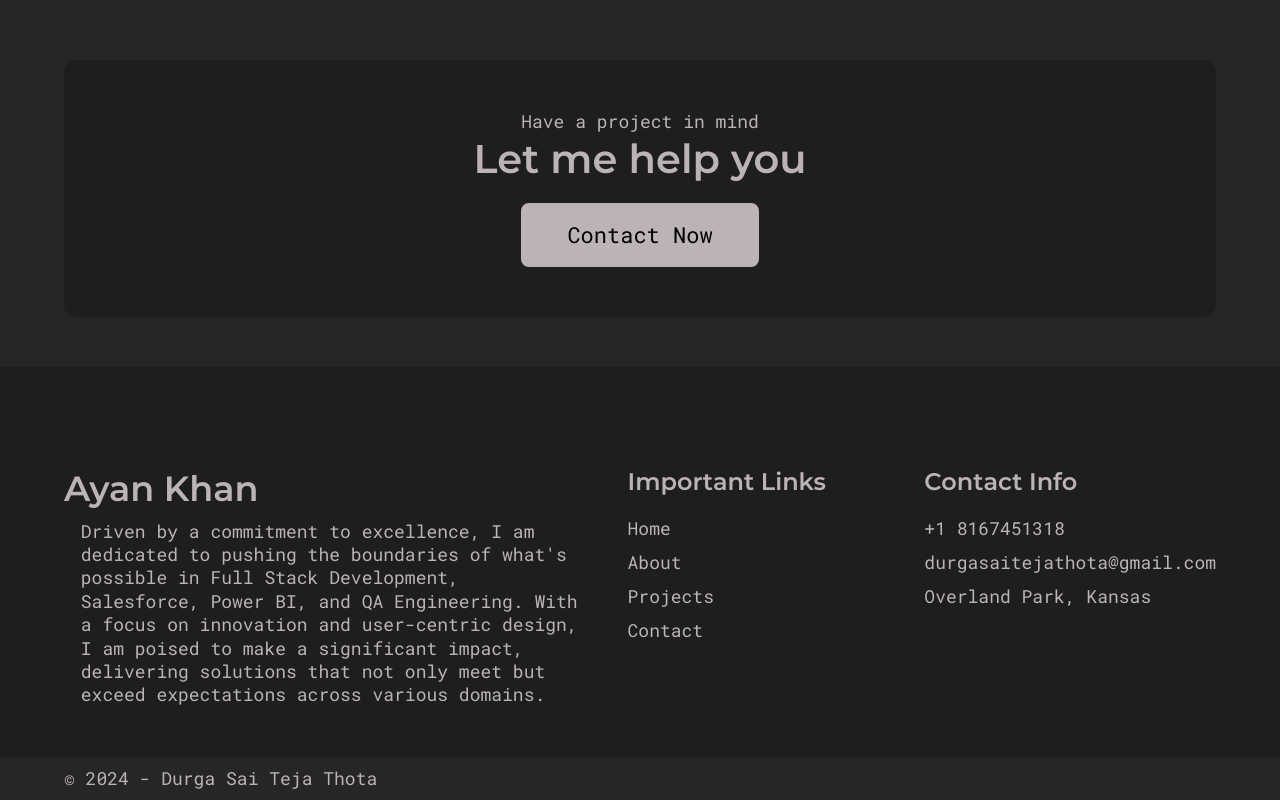
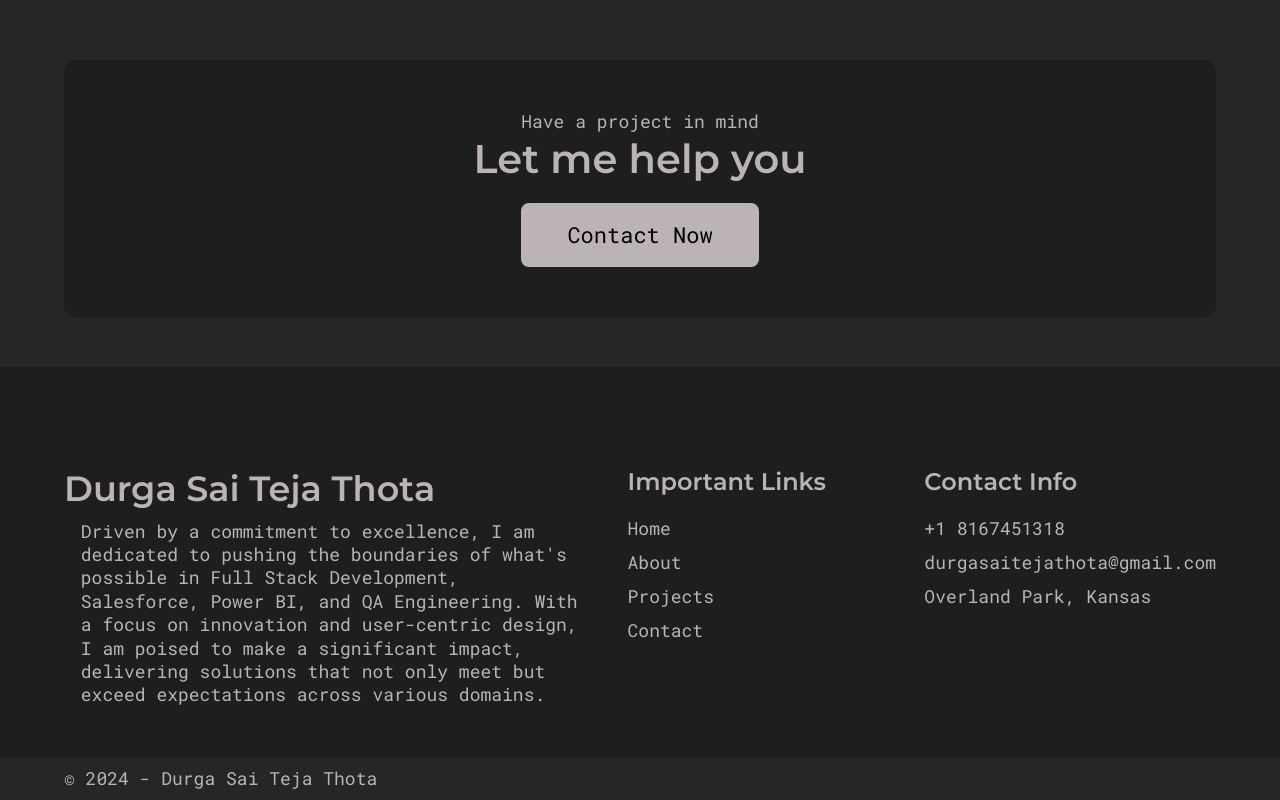
Before and after one commit to durgasaitejathota/durga-portfolio, a React (Create React App) app: page / in a window 1280 px wide. Shown: the part 4340-5140 px from the top of the page. Built offline with nearby package versions, Linux system fonts and the light colour scheme; a web font is replaced by a local one.

Commit message:
Update Footer.js

```diff
--- a/src/components/Footer.js
+++ b/src/components/Footer.js
@@ -57,7 +57,7 @@ export default function Footer() {
     <FooterStyle>
       <div className="container">
         <div className="footer__col1">
-          <h1 className="footer__col1__title">Ayan Khan</h1>
+          <h1 className="footer__col1__title">Durga Sai Teja Thota</h1>
           <PText>
           Driven by a commitment to excellence, I am dedicated to pushing the boundaries of what's possible in Full Stack Development, Salesforce, Power BI, and QA Engineering. With a focus on innovation and user-centric design,
           I am poised to make a significant impact, delivering solutions that not only meet but exceed expectations across various domains.
```
